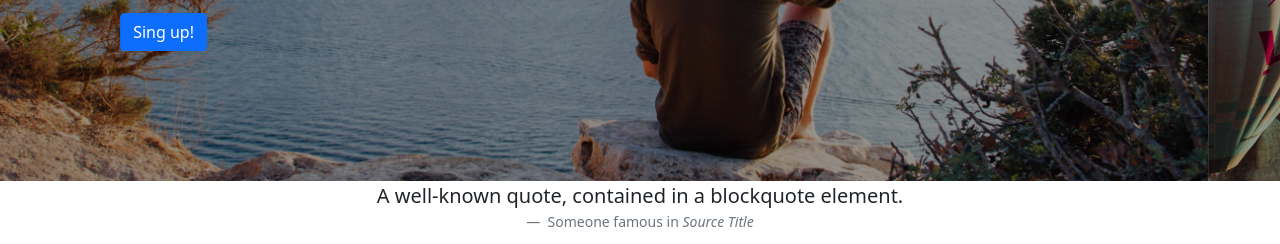
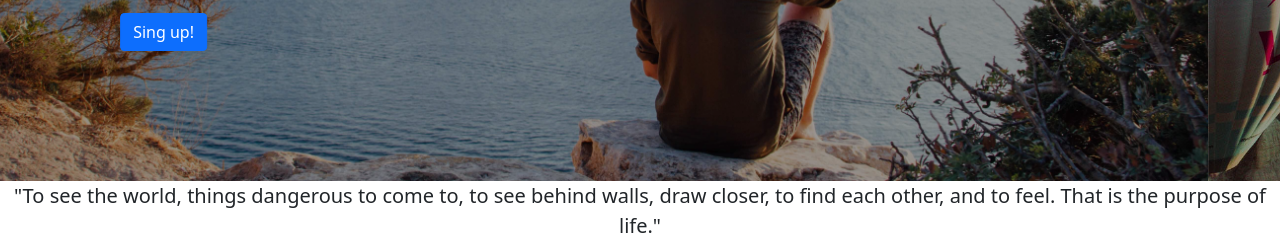
Before and after one commit to sbrownbear/travel_website, a plain HTML site: page index.html in a window 1280 px wide. Shown: the part 555-799 px from the top of the page. Drawn offline with nearby package versions, Linux system fonts and the light colour scheme.

Commit message:
corrected errors, added text

```diff
--- a/index.html
+++ b/index.html
@@ -6,7 +6,7 @@
     <meta name="viewport" content="width=device-width, initial-scale=1.0">
     <link href="https://cdn.jsdelivr.net/npm/bootstrap@5.1.3/dist/css/bootstrap.min.css" rel="stylesheet" integrity="sha384-1BmE4kWBq78iYhFldvKuhfTAU6auU8tT94WrHftjDbrCEXSU1oBoqyl2QvZ6jIW3" crossorigin="anonymous">
     <link rel="stylesheet" href="css/style.css">
-    <title>Bootstrap test</title>
+    <title>Travel is life</title>
 </head>
 <body>
 
@@ -95,10 +95,10 @@
 
       <figure class="text-center">
         <blockquote class="blockquote">
-          <p>A well-known quote, contained in a blockquote element.</p>
+          <p>"To see the world, things dangerous to come to, to see behind walls, draw closer, to find each other, and to feel. That is the purpose of life."</p>
         </blockquote>
         <figcaption class="blockquote-footer">
-          Someone famous in <cite title="Source Title">Source Title</cite>
+          (c) The secret life of Walter Mitty <cite title="Source Title"></cite>
         </figcaption>
       </figure>
 
```
